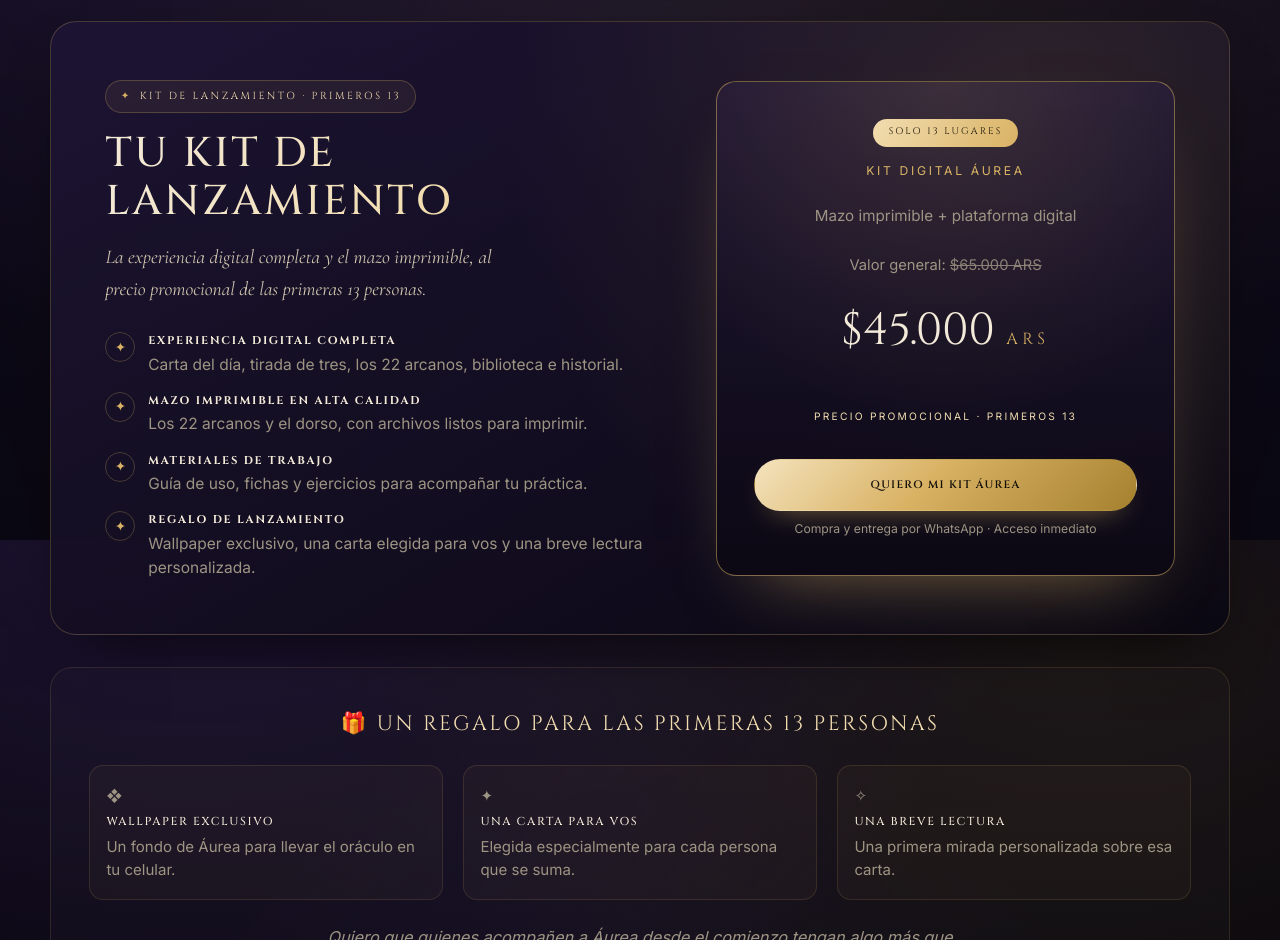
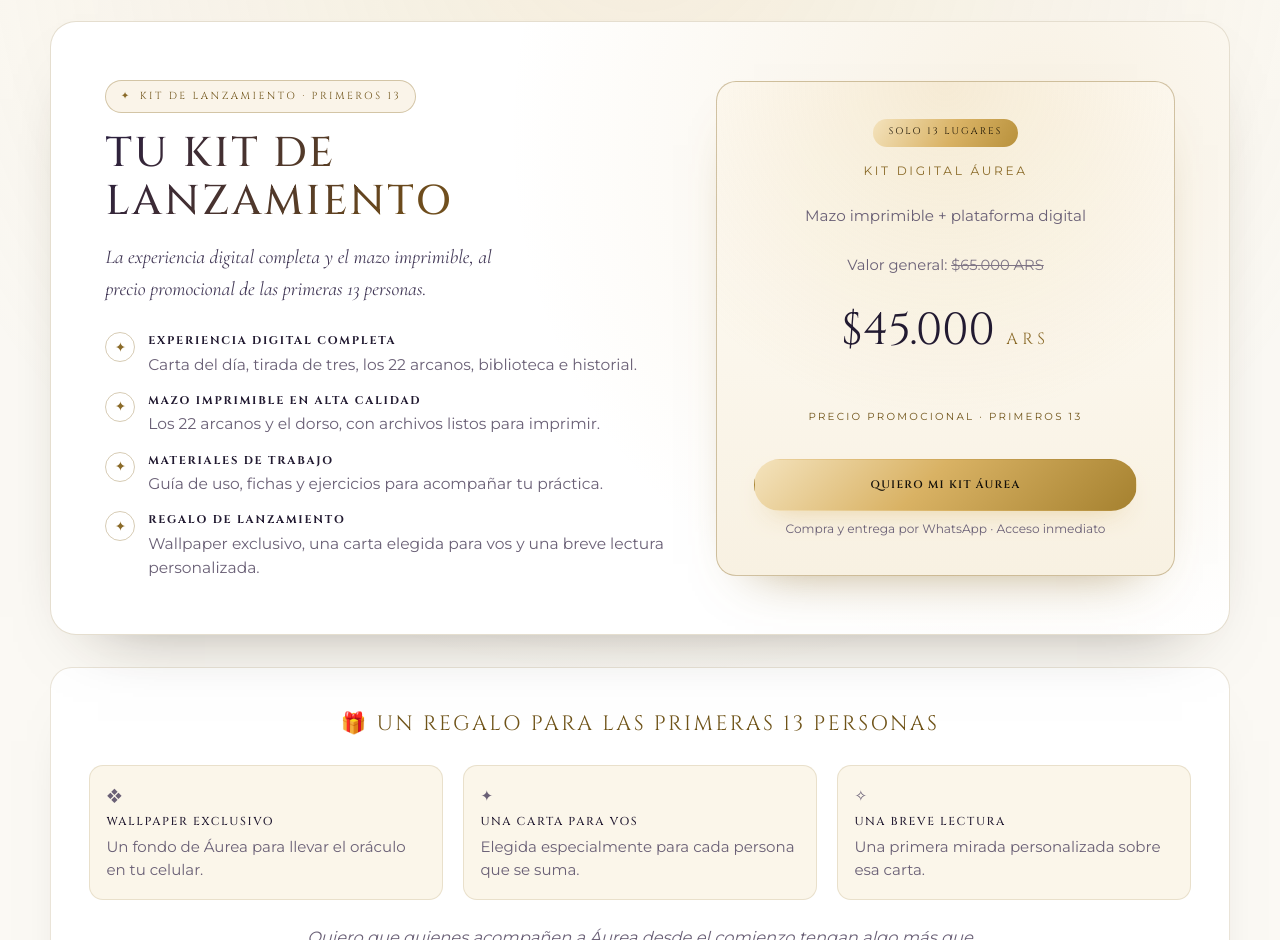
Before and after one commit to ingustudio-ai/oc-orden-creativo, a plain HTML site: page aurea/index.html in a window 1280 px wide. Shown: the part 1860-2800 px from the top of the page. Drawn offline with nearby package versions, Linux system fonts and the light colour scheme.

Commit message:
Estilo: Montserrat para textos sans serif y seccion de lanzamiento en fondo claro

```diff
--- a/aurea/css/aurea.css
+++ b/aurea/css/aurea.css
@@ -28,7 +28,7 @@
   --borde-suave: rgba(217, 178, 100, 0.14);
 
   --fuente-display: "Cinzel", "Times New Roman", serif;
-  --fuente-texto: "Inter", system-ui, -apple-system, "Segoe UI", Roboto, sans-serif;
+  --fuente-texto: "Montserrat", system-ui, -apple-system, "Segoe UI", Roboto, sans-serif;
   --fuente-cita: "Cormorant Garamond", Georgia, serif;
 
   --ancho: 1180px;
@@ -455,13 +455,19 @@ main, .site-header, .modal, .toast, .config-banner { position: relative; z-index
 }
 .mini-deck img:hover { transform: translateY(-8px); border-color: var(--borde); }
 
-/* ---------- Lanzamiento ---------- */
+/* ---------- Lanzamiento (fondo claro) ---------- */
 .launch {
   position: relative;
-  border-bottom: 1px solid var(--borde-suave);
+  --crema: #221a31;
+  --crema-dim: #443a58;
+  --crema-muted: #6a6076;
+  --borde: rgba(138, 106, 40, 0.32);
+  --borde-suave: rgba(138, 106, 40, 0.14);
+  color: var(--crema);
+  border-bottom: 1px solid rgba(138, 106, 40, 0.16);
   background:
-    radial-gradient(circle at 50% 0%, rgba(217, 178, 100, 0.06) 0%, transparent 55%),
-    linear-gradient(180deg, rgba(22, 15, 43, 0.5), rgba(7, 6, 11, 0.1));
+    radial-gradient(circle at 50% 0%, rgba(217, 178, 100, 0.16) 0%, transparent 55%),
+    #fbf9f4;
 }
 
 .launch-panel {
@@ -470,15 +476,15 @@ main, .site-header, .modal, .toast, .config-banner { position: relative; z-index
   grid-template-columns: minmax(0, 1.1fr) minmax(0, 0.9fr);
   gap: clamp(1.8rem, 4vw, 3.4rem);
   align-items: center;
-  border: 1px solid var(--borde);
+  border: 1px solid rgba(138, 106, 40, 0.22);
   border-radius: 26px;
-  background: linear-gradient(150deg, rgba(30, 21, 52, 0.94), rgba(10, 8, 18, 0.96));
-  box-shadow: var(--sombra);
+  background: #ffffff;
+  box-shadow: 0 30px 70px -48px rgba(40, 30, 15, 0.55);
   padding: clamp(1.7rem, 4.5vw, 3.4rem);
 }
 .launch-panel::before {
   content: ""; position: absolute; inset: 0;
-  background: radial-gradient(circle at 84% 18%, rgba(217, 178, 100, 0.13) 0%, transparent 48%);
+  background: radial-gradient(circle at 84% 18%, rgba(217, 178, 100, 0.18) 0%, transparent 48%);
   pointer-events: none;
 }
 .launch-panel > * { position: relative; }
@@ -489,20 +495,20 @@ main, .site-header, .modal, .toast, .config-banner { position: relative; z-index
   display: inline-flex; align-items: center; gap: 0.5rem;
   font-family: var(--fuente-display);
   font-size: 0.64rem; letter-spacing: 0.24em; text-transform: uppercase;
-  color: var(--dorado-claro);
-  border: 1px solid var(--borde);
+  color: #6f5318;
+  border: 1px solid rgba(138, 106, 40, 0.34);
   border-radius: 999px;
   padding: 0.4rem 0.9rem;
-  background: rgba(217, 178, 100, 0.07);
+  background: rgba(217, 178, 100, 0.14);
   margin-bottom: 1.1rem;
 }
-.launch-eyebrow span { color: var(--dorado); }
+.launch-eyebrow span { color: #8a6a28; }
 
 .launch-title {
   font-size: clamp(1.6rem, 3.8vw, 2.6rem);
   letter-spacing: 0.06em; text-transform: uppercase;
   line-height: 1.15;
-  background: linear-gradient(120deg, var(--crema), var(--dorado-claro) 60%, var(--dorado));
+  background: linear-gradient(120deg, #2a1f3f 0%, #6b4a1c 55%, #8a6a28 100%);
   -webkit-background-clip: text; background-clip: text;
   -webkit-text-fill-color: transparent; color: transparent;
   margin-bottom: 0.9rem;
@@ -535,9 +541,9 @@ main, .site-header, .modal, .toast, .config-banner { position: relative; z-index
 .launch-list-icon {
   display: grid; place-items: center;
   width: 30px; height: 30px;
-  border: 1px solid var(--borde);
+  border: 1px solid rgba(138, 106, 40, 0.34);
   border-radius: 50%;
-  color: var(--dorado);
+  color: #8a6a28;
   font-size: 0.85rem;
 }
 
@@ -552,11 +558,11 @@ main, .site-header, .modal, .toast, .config-banner { position: relative; z-index
 }
 .launch-price {
   text-align: center;
-  border-color: rgba(217, 178, 100, 0.5);
+  border-color: rgba(138, 106, 40, 0.38);
   background:
-    radial-gradient(circle at 50% 0%, rgba(217, 178, 100, 0.16) 0%, transparent 62%),
-    linear-gradient(180deg, rgba(30, 21, 52, 0.92), rgba(12, 9, 20, 0.96));
-  box-shadow: 0 34px 70px -42px rgba(217, 178, 100, 0.6);
+    radial-gradient(circle at 50% 0%, rgba(217, 178, 100, 0.24) 0%, transparent 62%),
+    linear-gradient(180deg, #fffdf8, #f8f1e2);
+  box-shadow: 0 26px 54px -38px rgba(138, 106, 40, 0.75);
   padding: clamp(1.6rem, 3.2vw, 2.3rem);
 }
 
@@ -565,7 +571,7 @@ main, .site-header, .modal, .toast, .config-banner { position: relative; z-index
   font-family: var(--fuente-display);
   font-size: 0.6rem; letter-spacing: 0.22em; text-transform: uppercase;
   color: #1a1204;
-  background: linear-gradient(120deg, var(--dorado-claro), var(--dorado));
+  background: linear-gradient(120deg, #f4e3bd, var(--dorado) 55%, #b8913c);
   border-radius: 999px;
   padding: 0.35rem 0.95rem;
   margin-bottom: 0.35rem;
@@ -573,7 +579,7 @@ main, .site-header, .modal, .toast, .config-banner { position: relative; z-index
 
 .offer-sub {
   font-size: 0.76rem; letter-spacing: 0.22em; text-transform: uppercase;
-  color: var(--dorado);
+  color: #8a6a28;
 }
 .launch-plan { font-size: 0.95rem; color: var(--crema-muted); }
 
@@ -585,10 +591,10 @@ main, .site-header, .modal, .toast, .config-banner { position: relative; z-index
   color: var(--crema); line-height: 1.05;
   margin-top: 0.35rem;
 }
-.offer-price span { font-size: 0.36em; letter-spacing: 0.28em; color: var(--dorado); }
+.offer-price span { font-size: 0.36em; letter-spacing: 0.28em; color: #8a6a28; }
 .offer-tag {
   font-size: 0.64rem; letter-spacing: 0.22em; text-transform: uppercase;
-  color: var(--dorado-claro);
+  color: #6f5318;
 }
 .offer-btn {
   margin-top: 0.9rem;
@@ -604,9 +610,10 @@ main, .site-header, .modal, .toast, .config-banner { position: relative; z-index
 /* ---------- Regalo primeros 13 ---------- */
 .launch-gift {
   margin-top: clamp(1.4rem, 3vw, 2rem);
-  border: 1px solid var(--borde-suave);
+  border: 1px solid rgba(138, 106, 40, 0.18);
   border-radius: 22px;
-  background: rgba(255, 255, 255, 0.02);
+  background: #ffffff;
+  box-shadow: 0 24px 60px -50px rgba(40, 30, 15, 0.5);
   padding: clamp(1.5rem, 3.5vw, 2.4rem);
   text-align: center;
 }
@@ -614,7 +621,7 @@ main, .site-header, .modal, .toast, .config-banner { position: relative; z-index
   font-family: var(--fuente-display);
   font-size: clamp(1rem, 2.3vw, 1.3rem);
   letter-spacing: 0.12em; text-transform: uppercase;
-  color: var(--dorado-claro);
+  color: #6f5318;
   margin-bottom: 1.4rem;
 }
 .gift-grid {
@@ -624,12 +631,12 @@ main, .site-header, .modal, .toast, .config-banner { position: relative; z-index
   margin-bottom: 1.5rem;
 }
 .gift-item {
-  border: 1px solid var(--borde-suave);
+  border: 1px solid rgba(138, 106, 40, 0.16);
   border-radius: 14px;
-  background: rgba(217, 178, 100, 0.04);
+  background: #fbf6ea;
   padding: 1.1rem 1rem;
 }
-.gift-icon { font-size: 1.35rem; margin-bottom: 0.5rem; color: var(--dorado); }
+.gift-icon { font-size: 1.35rem; margin-bottom: 0.5rem; color: #8a6a28; }
 .gift-item h3 {
   font-family: var(--fuente-display);
   font-size: 0.72rem; letter-spacing: 0.14em; text-transform: uppercase;
--- a/aurea/index.html
+++ b/aurea/index.html
@@ -12,7 +12,7 @@
 <link rel="icon" type="image/svg+xml" href="assets/images/favicon.svg">
 <link rel="preconnect" href="https://fonts.googleapis.com">
 <link rel="preconnect" href="https://fonts.gstatic.com" crossorigin>
-<link href="https://fonts.googleapis.com/css2?family=Cinzel:wght@400;500;600;700&family=Cormorant+Garamond:ital,wght@0,300;0,400;0,500;0,600;1,300;1,400&family=Inter:wght@400;500;600&display=swap" rel="stylesheet">
+<link href="https://fonts.googleapis.com/css2?family=Cinzel:wght@400;500;600;700&family=Cormorant+Garamond:ital,wght@0,300;0,400;0,500;0,600;1,300;1,400&family=Montserrat:wght@400;500;600&display=swap" rel="stylesheet">
 <link rel="stylesheet" href="css/aurea.css">
 <!-- Cloudflare Turnstile: solo actúa si se define TURNSTILE_SITE_KEY en js/aurea.js -->
 <script src="https://challenges.cloudflare.com/turnstile/v0/api.js?render=explicit" async defer></script>
```
Also changed, not shown: 1 other file.
